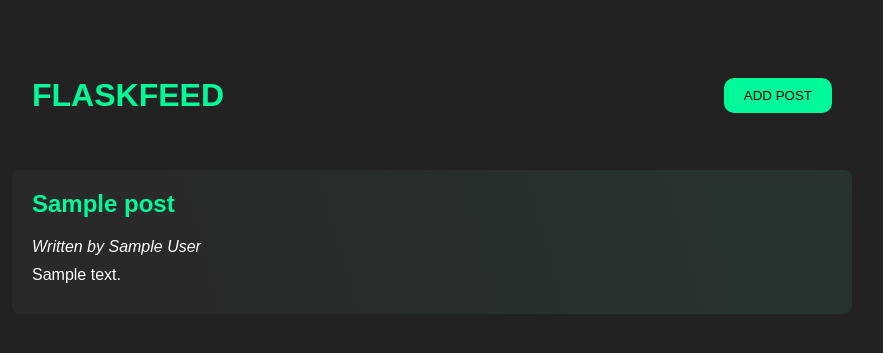
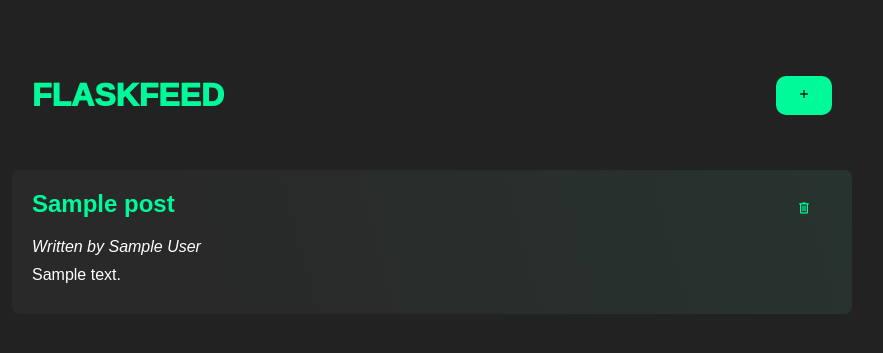
Before and after one commit to bastian-westholt/flaskfeed, a Flask app: template templates/index.html in a window 1280 px wide. Shown: the top 353 px of the page, without its empty margins (208-1091 px from the left). Run offline with Flask 3, Linux system fonts and the light colour scheme; the template is opened without the code that fills it: most values are stand-ins (such as "Sample title", 1, 10 or a date in 2020).

Commit message:
Integrated post delete function, every post is no removable by a g-can icon

```diff
--- a/app.py
+++ b/app.py
@@ -25,5 +25,17 @@ def add():
 
     return render_template('add.html')
 
+@app.route('/delete/<int:post_id>')
+def delete(post_id):
+    for i, post in enumerate(blog_posts):
+        if post['id'] == post_id:
+            blog_posts.remove(blog_posts[i])
+            with open('data/storage.json', 'w') as writer:
+                writer.write(json.dumps(blog_posts))
+
+            return redirect(url_for('index'))
+
+    return f'Post with that id: {post_id}, do not exist.'
+
 if __name__ == '__main__':
     app.run(host="0.0.0.0", port=5001, debug=True)
--- a/static/style.css
+++ b/static/style.css
@@ -22,13 +22,19 @@ header {
 
 header h1 {
     color: mediumspringgreen;
+    font-size: 2rem;
+    font-weight: 1000;
     /* text-shadow:
           0 0 10px rgba(0, 255, 162, 0.4);
         animation: glow 2s ease-in-out infinite;*/
 
 }
 
-header button {
+/*header h1 #logo-split {
+    font-weight: 300;
+}*/
+
+button {
     max-width: 200px;
     width: auto;
     background-color: mediumspringgreen;
@@ -40,11 +46,38 @@ header button {
     border-radius: 10px;
 }
 
-header button:hover {
+button:hover {
     background-color: rgb(255, 156, 242);
 }
 
+button .material-symbols-outlined {
+    font-size: 1rem;
+    font-weight: 400;
+    padding: 0;
+    margin: 0;
+}
+
+div.post-ui form {
+    display: flex;
+    position: relative;
+    justify-content: flex-end;
+}
+
+div.post-ui form button {
+    position: absolute;
+    background: none;
+    color: mediumspringgreen;
+    font-weight: 700;
+}
+
+div.post-ui form button:hover {
+    color: #ff9cf2;
+    transition: color 0.3s;
+}
+
 .post {
+    display: flex;
+    justify-content: space-between;
     max-width: 800px;
     max-height: 350px;
     width: 100%;
@@ -90,9 +123,9 @@ label {
 }
 
 input[type=text] {
-    border: 1px mediumspringgreen solid;
+    background: linear-gradient(75deg , #292929 35%, mediumspringgreen 1000%) fixed;
+    border: 0 mediumspringgreen solid;
     border-radius: 10px;
-    background-color: #292929;
     font-family: "JetBrains Mono", sans-serif;
     font-size: 1rem;
     color: white;
@@ -105,9 +138,9 @@ textarea#content {
     width: 100%;
     height: 20vh;
     resize: vertical;
-    border: 1px mediumspringgreen solid;
+    background: linear-gradient(75deg , #292929 35%, mediumspringgreen 1000%) fixed;
+    border: 0 mediumspringgreen solid;
     border-radius: 10px;
-    background-color: #292929;
     font-family: "JetBrains Mono", sans-serif;
     font-size: 1rem;
     color: white;
--- a/templates/index.html
+++ b/templates/index.html
@@ -5,17 +5,27 @@
     <meta name="viewport" content="width=device-width, initial-scale=1.0">
     <title>FLASKFEED</title>
     <link rel="stylesheet" href="{{ url_for('static', filename='style.css') }}">
+    <link rel="stylesheet" href="https://fonts.googleapis.com/css2?family=Material+Symbols+Outlined:opsz,wght,FILL,GRAD@20..48,100..700,0..1,-50..200&icon_names=add,delete" />
 </head>
 <body>
     <header>
-        <h1>FLASKFEED</h1>
-        <a href="{{ url_for('add') }}"><button>ADD POST</button></a>
+        <h1>FLASK<span id="logo-split">FEED</span></h1>
+        <div class="nav">
+            <a href="{{ url_for('add') }}"><button><span class="material-symbols-outlined">add</span></button></a>
+        </div>
     </header>
     {% for post in posts %}
     <div class="post">
-        <h2>{{ post['title'] }}</h2>
-        <p><em>Written by {{ post['author'] }}</em></p>
-        <p>{{ post['content'] }}</p>
+        <div class="post-content">
+            <h2>{{ post['title'] }}</h2>
+            <p><em>Written by {{ post['author'] }}</em></p>
+            <p>{{ post['content'] }}</p>
+        </div>
+        <div class="post-ui">
+            <form action="{{ url_for('delete', post_id=post['id']) }}" method="get">
+                <button type="submit"><span class="material-symbols-outlined">delete</span></button>
+            </form>
+        </div>
     </div>
     {% endfor %}
 </body>
```
Also changed, not shown: data/storage.json (+1 -1 lines).
